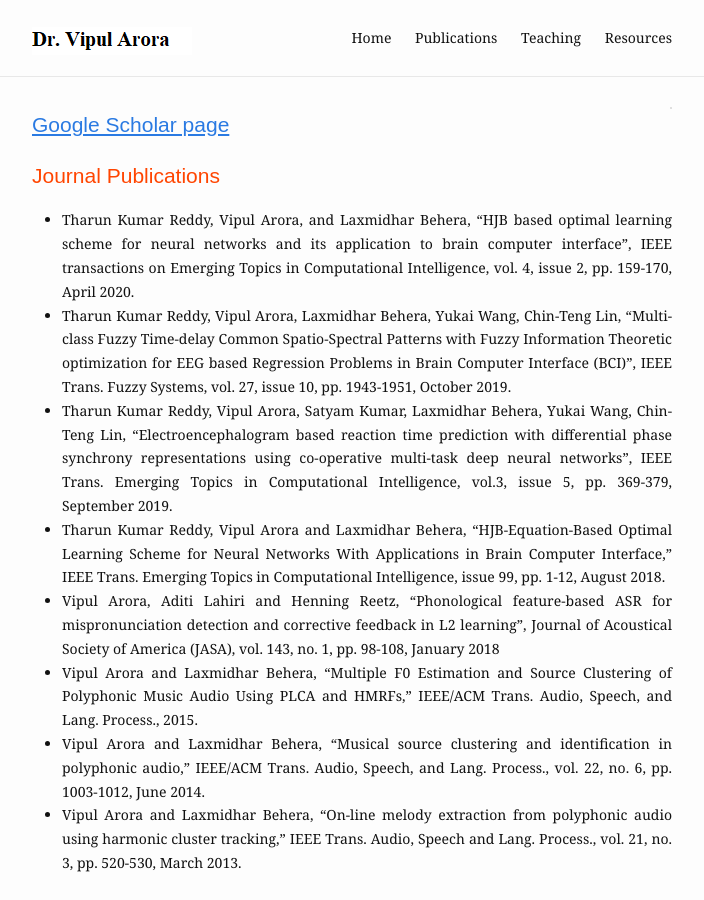
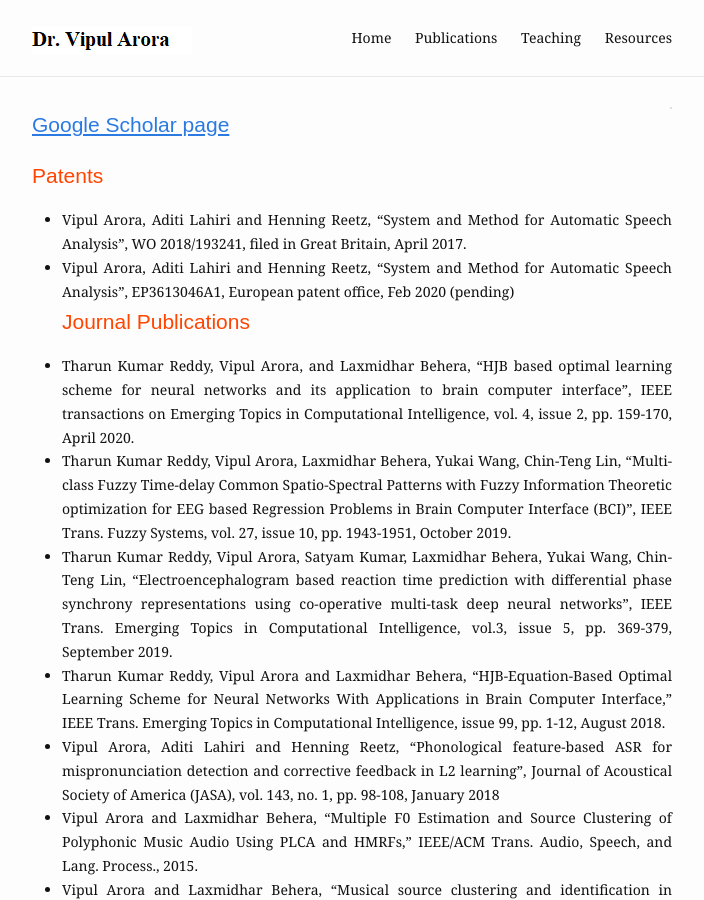
Before and after one commit to vipular/vipular.github.io, a Jekyll site: the page built from publications.md, in a window 1280 px wide and 900 px high. Shown: the whole window, without its empty margins (288-992 px from the left). Built offline with Jekyll 4.4.1, drawn with Linux system fonts in a browser that asks for light colours; some of the changed text lies outside the part shown.

Commit message:
Update publications.md

```diff
--- a/publications.md
+++ b/publications.md
@@ -4,6 +4,9 @@ title: Publications
 slug: /publications
 ---
 ## [<ins>Google Scholar page</ins>](https://scholar.google.co.uk/citations?user=SC9YYPAAAAAJ&amp;hl=en)
+## <span style="color:orangered">Patents</span>
+* Vipul Arora, Aditi Lahiri and Henning Reetz, "System and Method for Automatic Speech Analysis", WO 2018/193241, filed in Great Britain, April 2017.
+* Vipul Arora, Aditi Lahiri and Henning Reetz, "System and Method for Automatic Speech Analysis", EP3613046A1, European patent office, Feb 2020 (pending)
 ## <span style="color: orangered">Journal Publications</span>
 * Tharun Kumar Reddy, Vipul Arora, and Laxmidhar Behera, "HJB based optimal learning scheme for neural networks and its application to brain computer interface", IEEE transactions on Emerging Topics in Computational Intelligence, vol. 4, issue 2, pp. 159-170, April 2020.
 * Tharun Kumar Reddy, Vipul Arora, Laxmidhar Behera, Yukai Wang, Chin-Teng Lin, "Multi-class Fuzzy Time-delay Common Spatio-Spectral Patterns with Fuzzy Information Theoretic optimization for EEG based Regression Problems in Brain Computer Interface (BCI)", IEEE Trans. Fuzzy Systems, vol. 27, issue 10, pp. 1943-1951, October 2019.
@@ -34,8 +37,7 @@ slug: /publications
 * Pawan Goyal, Vipul Arora and Laxmidhar Behera, "Analysis of Sanskrit Text: Parsing and Semantic Relations," Sanskrit Computational Linguistics: Revised Selected and Invited Papers, Springer-Verlag, pp 200 - 218, 2009.
 * Pawan Goyal, Vipul Arora, Laxmidhar Behera and Martin McGinnity, "Tagging of Text with Emotion for Emotional Speech Synthesis," in Proc. Information Technology and Telecommunications Conf., GMIT, Galway, pp 111-118, 2008.
 
-## <span style="color:orangered">Patents</span>
-* Aditi Lahiri, Henning Reetz and Vipul Arora, "System and Method for Automatic Speech Analysis", filed in Great Britain, April 2017.
+
 
 ## <span style="color:orangered">Other Publications</span>
 * Vipul Arora, Laxmidhar Behera and Ajay Pratap Yadav, "Optimal Convergence Rate in Feed Forward Neural Networks using HJB Equation", arXiv preprint, arXiv:1504.07278 (2015).
```
